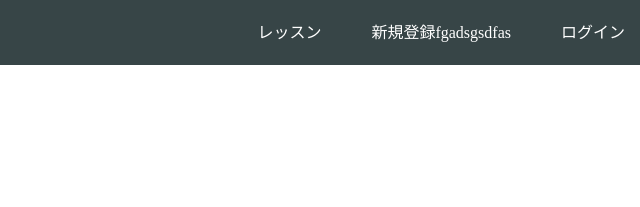
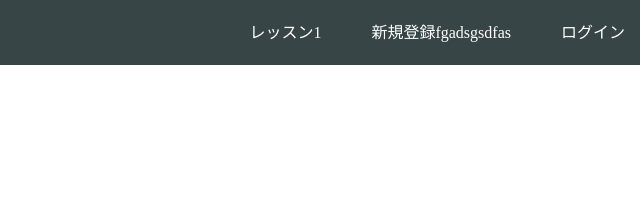
Before and after one commit to ga-mi-keke/ga-mi-keke.github.io, a plain HTML site: page index.html in a window 1280 px wide. Shown: the top 207 px of the page, 640-1280 px from the left. Drawn offline with Linux system fonts and the light colour scheme.

Commit message:
Update index.html

```diff
--- a/index.html
+++ b/index.html
@@ -15,7 +15,7 @@
       </div>
       <span class="fa fa-bars menu-icon"></span>
       <div class="header-right">
-        <a href="#">レッスン</a>
+        <a href="#">レッスン1</a>
         <a href="#">新規登録fgadsgsdfas</a>
         <a href="#" class="login">ログイン</a>
       </div>
```
